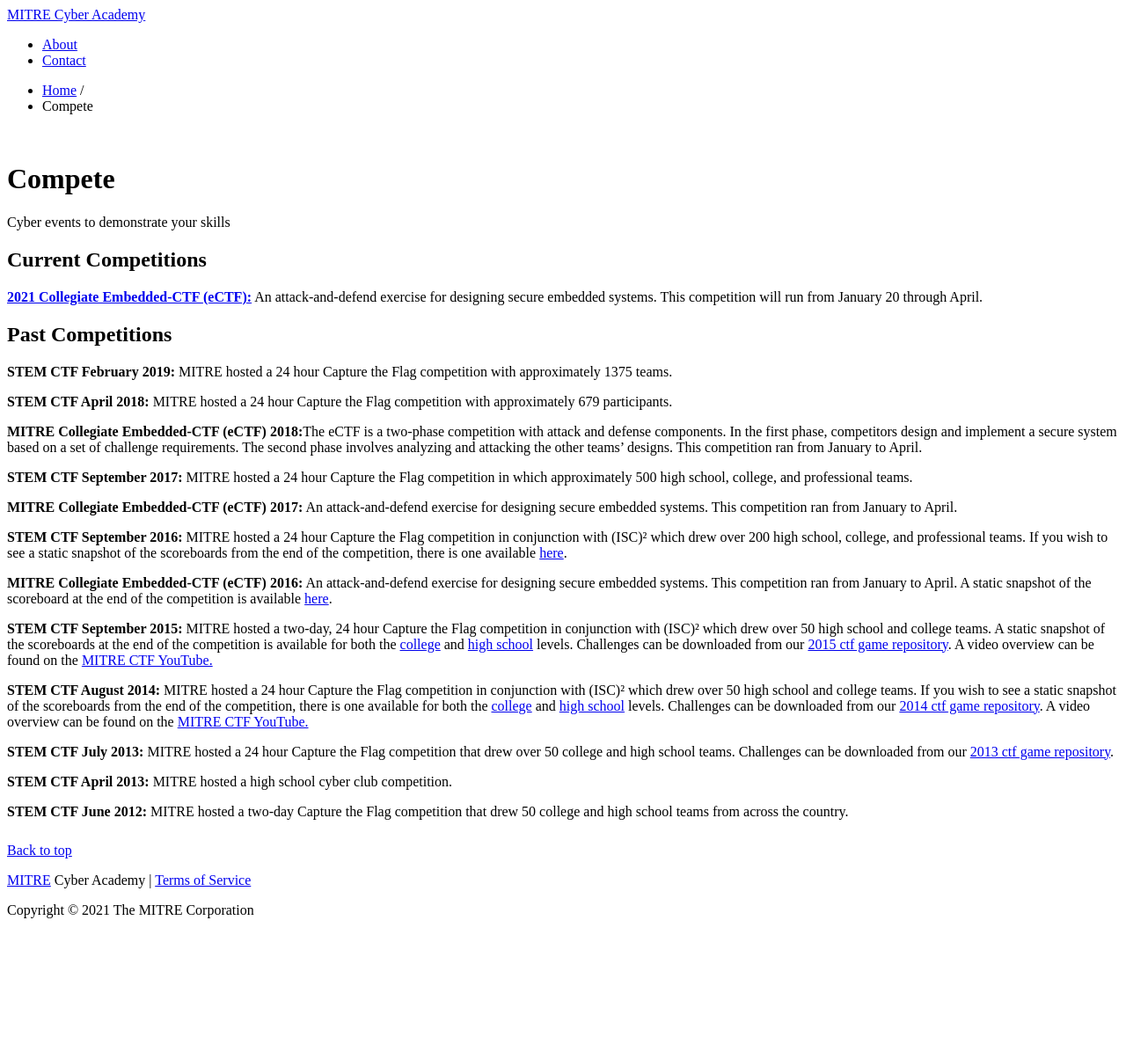
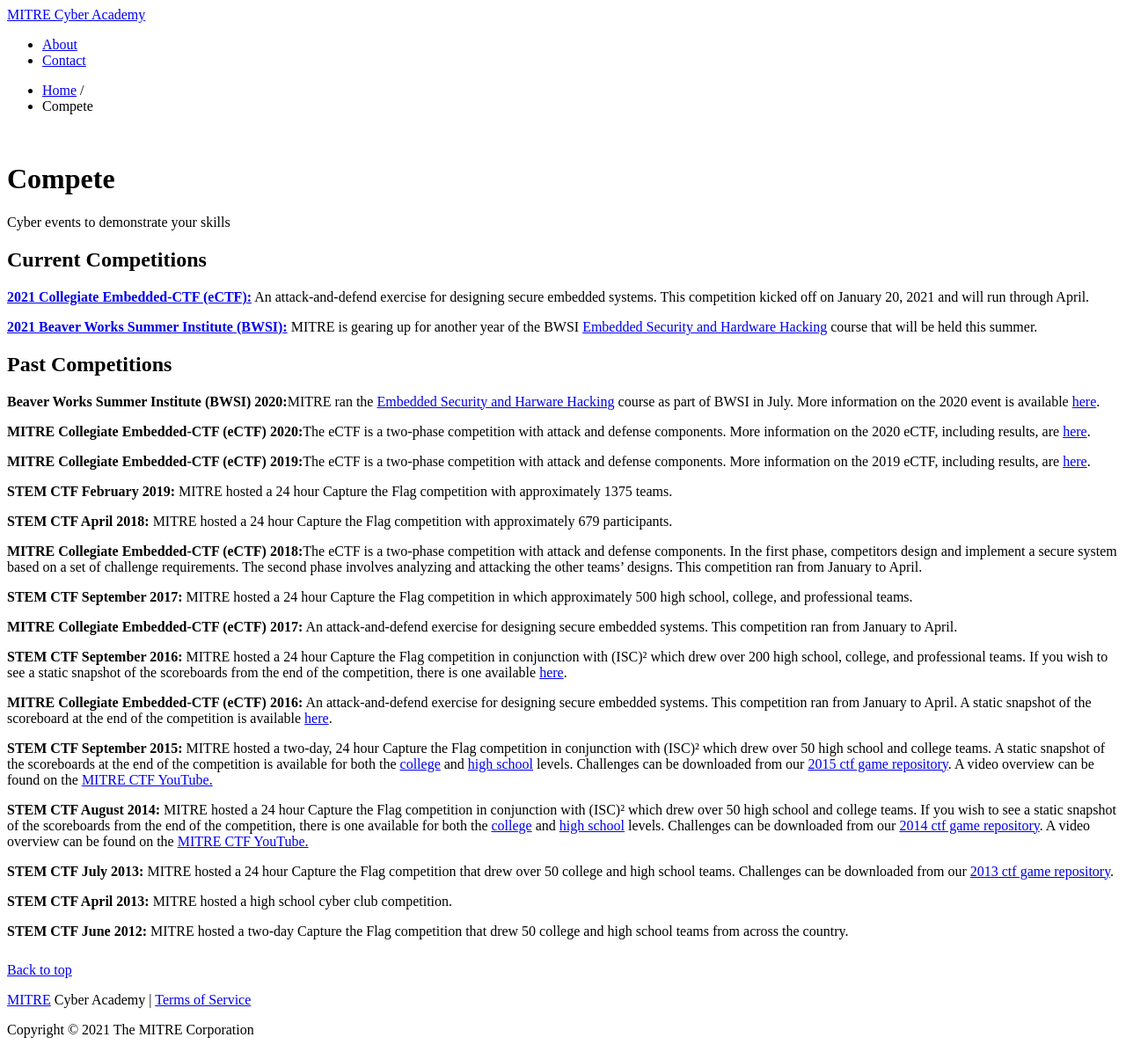
Before and after one commit to mitre-cyber-academy/mitre-cyber-academy.github.io, a Jekyll site: the page built from competitions/index.html, in a window 1280 px wide. Shown: the whole page at 88% size. Built offline with Jekyll 4.4.1, drawn with Linux system fonts in a browser that asks for light colours; nearby versions of some CDN libraries; library files that are not in the unit come from our copies; a script that is not in the unit is left out; before the commit the page ends 1060 px from its top, so only the background shows below that.

Commit message:
Update index.html
Added links for 2020 and 2019 eCTF competitions and BWSI.

```diff
--- a/competitions/index.html
+++ b/competitions/index.html
@@ -25,12 +25,21 @@ redirect_from:
         <h2>Current Competitions</h2>
     </div>
     <div class="maincontent row-fluid">
-        <p><a href="embedded"><b>2021 Collegiate Embedded-CTF (eCTF):</b></a> An attack-and-defend exercise for designing secure embedded systems. This competition will run from January 20 through April.</p>
+        <p><a href="embedded"><b>2021 Collegiate Embedded-CTF (eCTF):</b></a> An attack-and-defend exercise for designing secure embedded systems. This competition kicked off on January 20, 2021 and will run through April.</p>
+
+        <p><a href="https://beaverworks.ll.mit.edu/CMS/bw/sites/default/files/MIT%20BWSI%202021%20-%20Program%20Pamphlet%20Final%2011102020.pdf#overlay-context=node/365"><b>2021 Beaver Works Summer Institute (BWSI):</b></a> MITRE is gearing up for another year of the BWSI <a href="https://beaverworks.ll.mit.edu/CMS/bw/BWSI_Course_Embedded_Security_and_Hardware_Hacking" target="_blank">Embedded Security and Hardware Hacking</a> course that will be held this summer.</p>
     </div>
     <div class="catchphrase">
         <h2>Past Competitions</h2>
     </div>
     <div class="maincontent row-fluid">
+
+        <p><b>Beaver Works Summer Institute (BWSI) 2020:</b>MITRE ran the <a href="https://beaverworks.ll.mit.edu/CMS/bw/BWSI_Course_Embedded_Security_and_Hardware_Hacking" target="_blank">Embedded Security and Harware Hacking</a> course as part of BWSI in July.  More information on the 2020 event is available <a href="https://beaverworks.ll.mit.edu/CMS/bw/node/347" target="_blank">here</a>.</p>
+
+        <p><b>MITRE Collegiate Embedded-CTF (eCTF) 2020:</b>The eCTF is a two-phase competition with attack and defense components. More information on the 2020 eCTF, including results, are <a href="../competitions/ectf-2020" target="_blank">here</a>.</p>
+
+        <p><b>MITRE Collegiate Embedded-CTF (eCTF) 2019:</b>The eCTF is a two-phase competition with attack and defense components. More information on the 2019 eCTF, including results, are <a href="../competitions/ectf-2019" target="_blank">here</a>.</p>
+
         <p><b>STEM CTF February 2019: </b>MITRE hosted a 24 hour Capture the Flag competition with approximately 1375 teams.</p>
 
         <p><b>STEM CTF April 2018: </b>MITRE hosted a 24 hour Capture the Flag competition with approximately 679 participants.</p>
```
